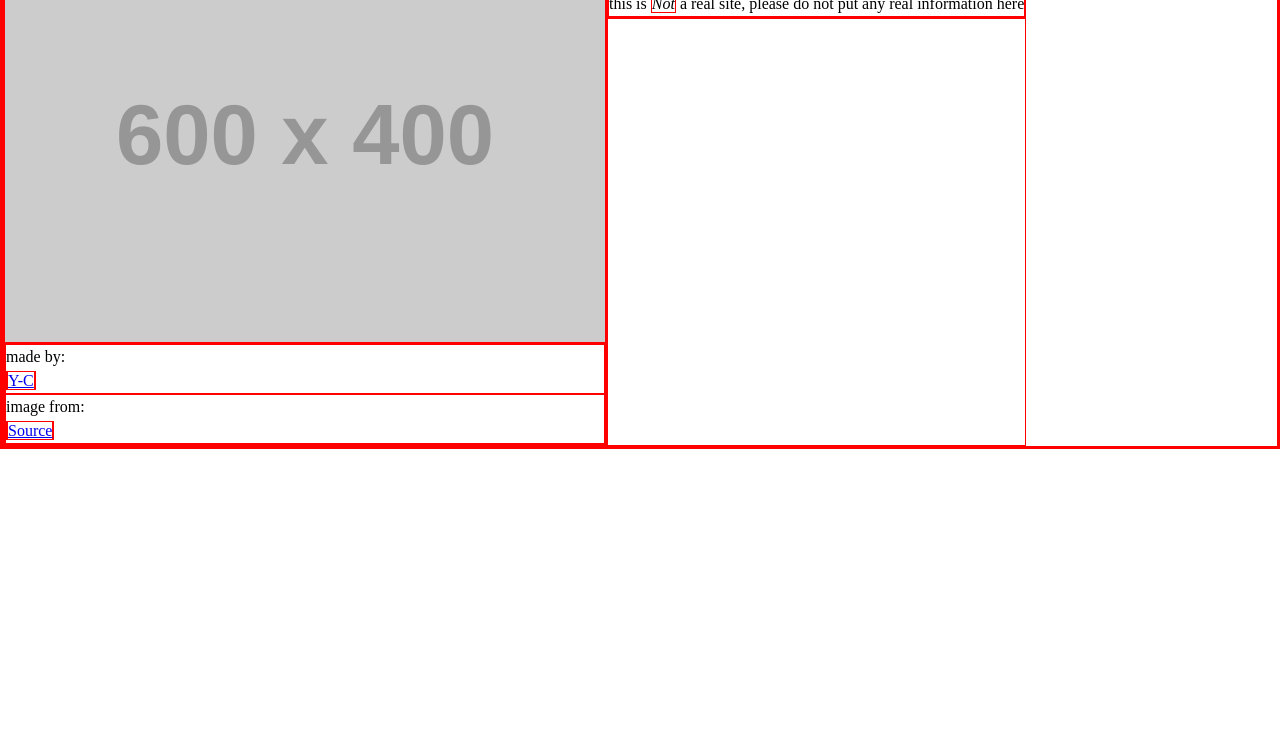
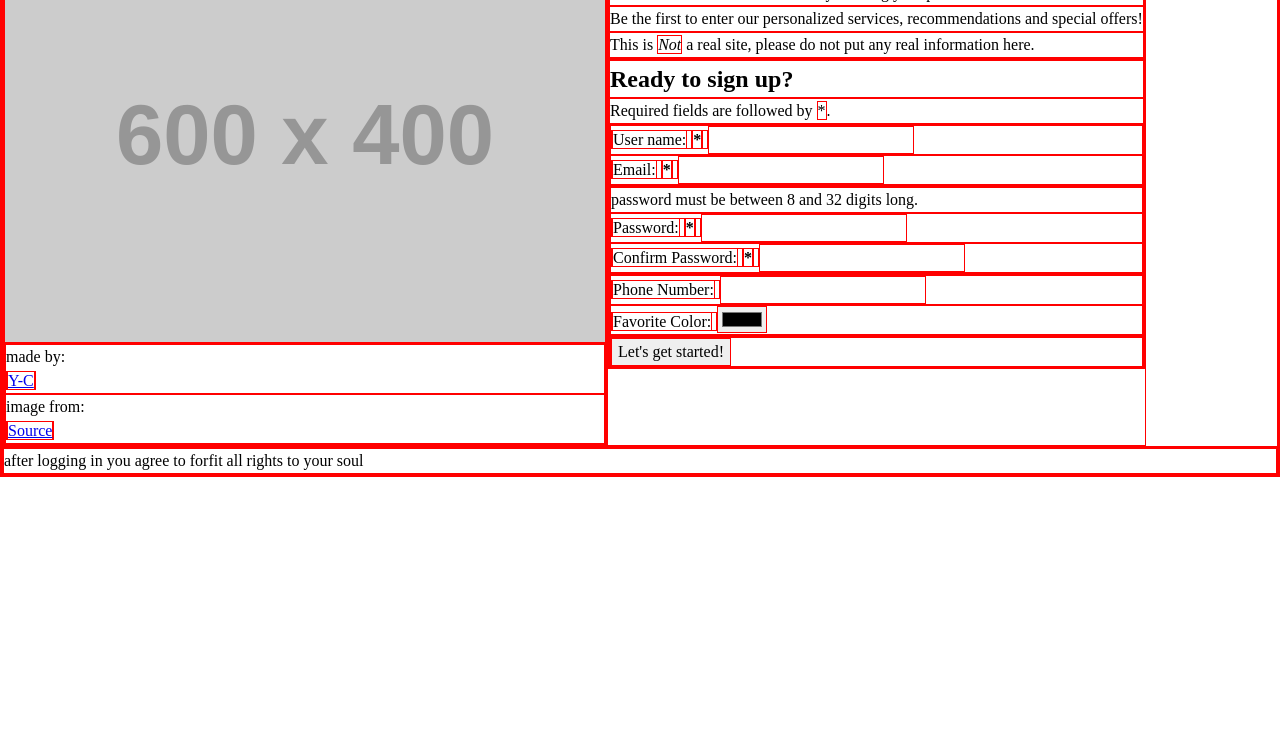
Before and after one commit to Owen-y-c/odin-Sign-up, a plain HTML site: page index.html in a window 1280 px wide. Shown: the part 63-800 px from the top of the page. Drawn offline with Linux system fonts and the light colour scheme; placeholder pictures from the web are drawn by us.

Commit message:
feat: Finish form section

```diff
--- a/index.html
+++ b/index.html
@@ -3,13 +3,14 @@
 <head>
   <meta charset="UTF-8">
   <meta name="viewport" content="width=device-width, initial-scale=1.0">
-    <title>Odin Sign up page</title>
+  <title>Sign up page</title>
   <link rel="stylesheet" href="style.css">
 </head>
 <body>
   <div class="wrapper-main">
     <div class="image-section">
       <img src="https://placehold.co/600x400/EEE/31343C" alt="placeholder image">
+
       <div class="wrapper-credits">
         <p class="credit">made by:<br>
           <a href="http://" target="_blank" rel="noopener noreferrer"><span class="fancy-credit">Y-C</span></a>
@@ -21,12 +22,80 @@
     </div>
 
     <main>
+      <section class="description">
         <h1 class="logo-text">Anon</h1>
-            <p class="disclaimer">this is <em>Not</em> a real site, please do not put any real information here</p>
-            <form action=""></form>
+        <p>Enter a world of ???? and ????? by creating your perfect account</p>
+        <p>Be the first to enter our personalized services, recommendations and special offers!</p>
+        <p class="disclaimer-fineprint">This is <em>Not</em> a real site, please do not put any real information here.</p>
+      </section>
+
+      <form action="" method="post" class="form-main">
+        <h2>Ready to sign up?</h2>
+        <p class="disclaimer">Required fields are followed by <span aria-label="required" class="required-indicator">*</span>.</p>
+
+        <section class="userInfo">
+          <p>
+            <label for="name">
+              <span>User name:</span>
+              <strong><span aria-label="required" class="required-indicator">*</span></strong>
+            </label>
+            <input type="text" id="name" name="user_name" required>
+          </p>
+          <p>
+            <label for="email">
+              <span>Email:</span>
+              <strong><span aria-label="required" class="required-indicator">*</span></strong>
+            </label>
+            <input type="email" id="email" name="user_mail" required>
+          </p>
+        </section>
+
+        <section class="userPassword">
+          <p class="disclaimer-fineprint">password must be between 8 and 32 digits long.</p>
+          <p>
+            <label for="passwrd">
+              <span>Password:</span>
+              <strong><span aria-label="required" class="required-indicator">*</span></strong>
+            </label>
+            <input type="password" id="pwd" name="user_password" required minlength="8" maxlength="32">
+          </p>
+          <p>
+            <label for="passwrdConfirm">
+              <span>Confirm Password:</span>
+              <strong><span aria-label="required" class="required-indicator">*</span></strong>
+            </label>
+            <input type="password" id="passwrdConfirm" name="user_passsword_confirm" required minlength="8" maxlength="32">
+          </p>
+        </section>
+
+        <section class="optional">
+          <p>
+            <label for="phoneNumber">
+              <span>Phone Number:</span>
+            </label>
+            <input type="tel" id="phoneNumber" name="user_phone_number">
+          </p>
+          <p>
+            <label for="favColor">
+              <span>Favorite Color:</span>
+            </label>
+            <input type="color" id="favColor" name="user_color" >
+          </p>
+        </section>
+
+        <section class="validate">
+          <p>
+            <button type="submit" class="submitBtn">Let's get started!</button>
+          </p>
+        </section>
+
+      </form>
     </main>
   </div>
 
+  <footer>
+      <p class="fineprint">after logging in you agree to forfit all rights to your soul</p>
+    </footer>
   <script src="script.js"></script>
 </body>
 </html>
```
Lines whose indentation alone changed are shown as unchanged.
